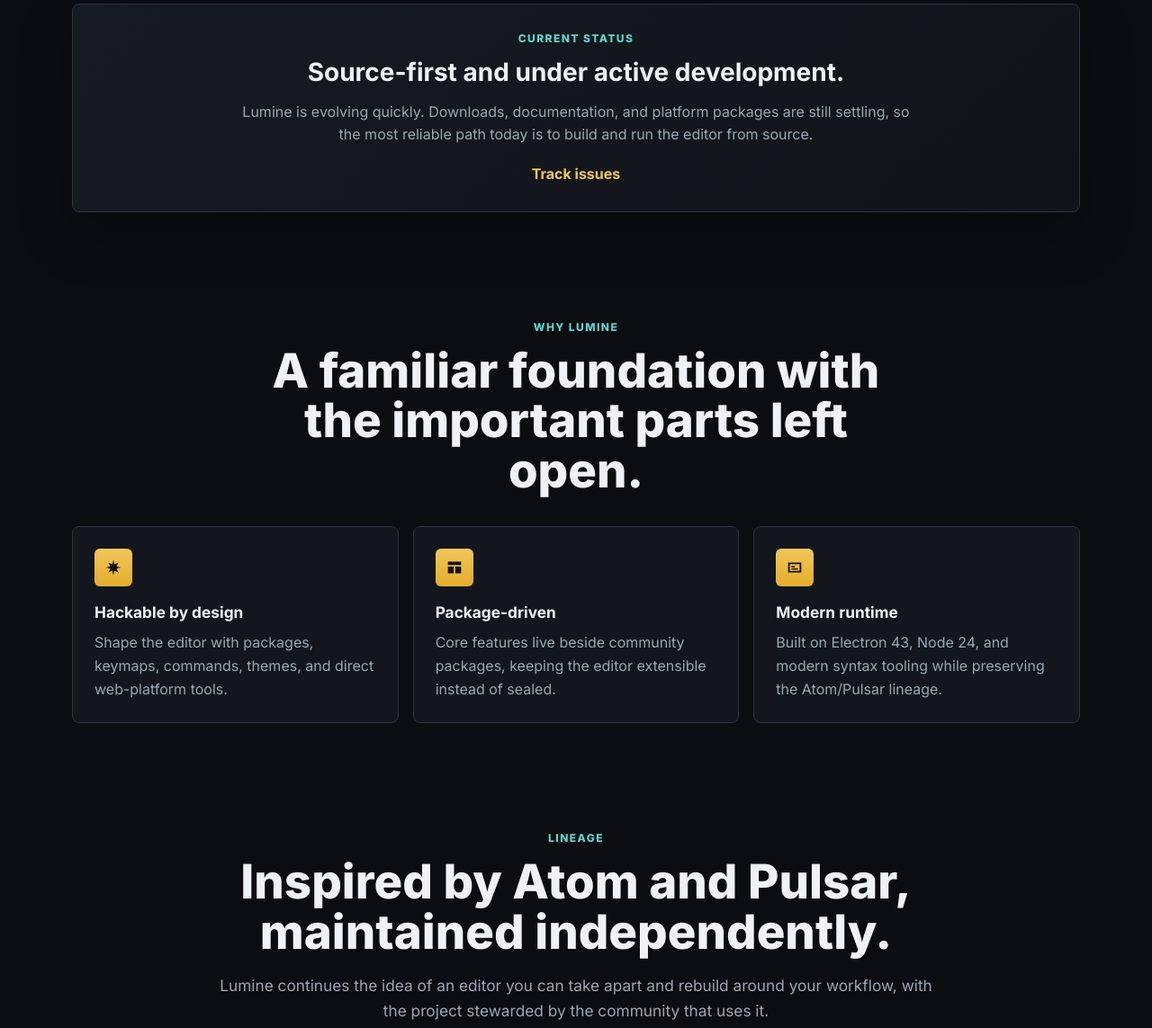
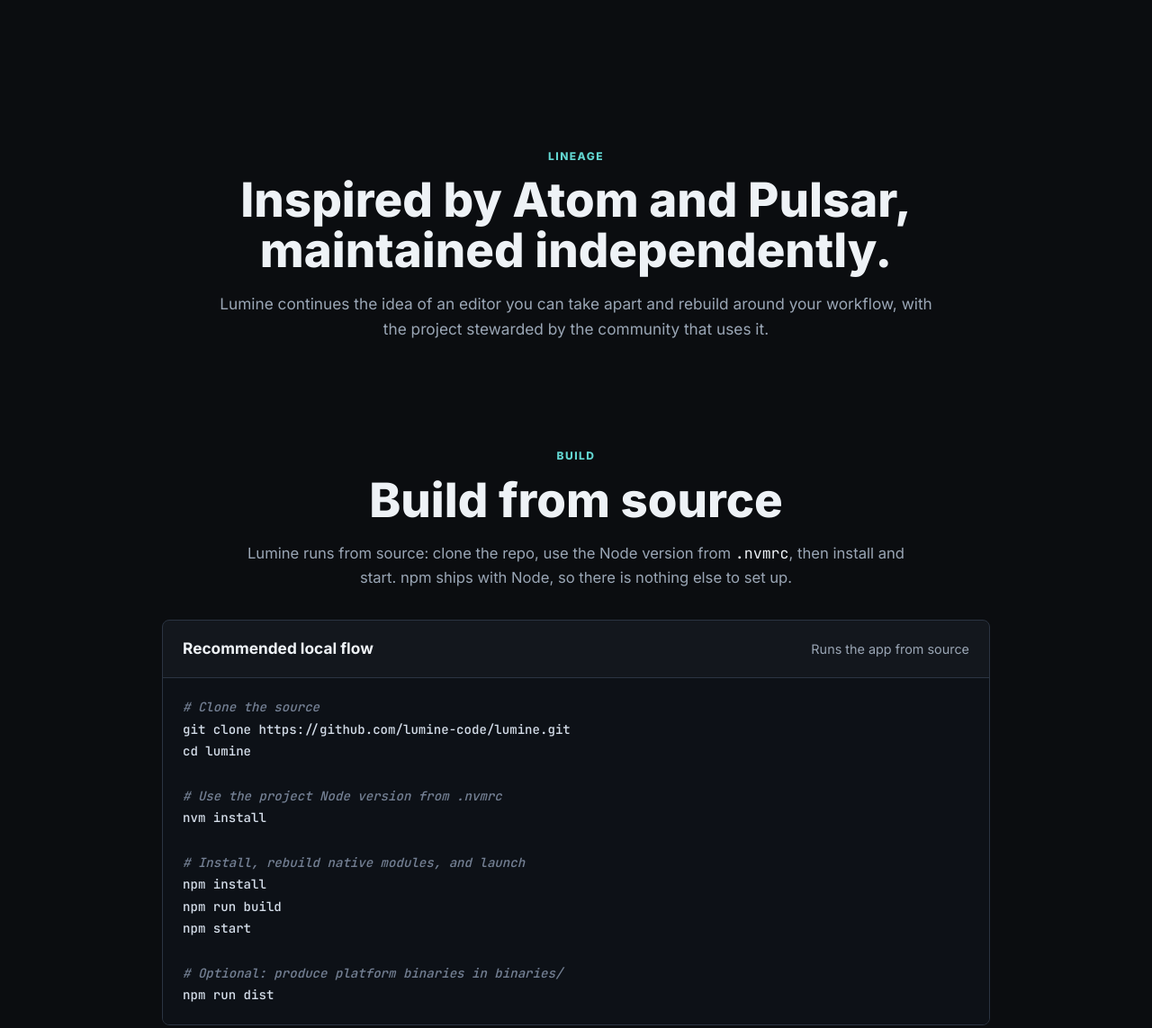
Before and after one commit to lumine-code/lumine-code.github.io, a website: page index.html in a window 1280 px wide. Shown: the part 755-1898 px from the top of the page at 90% size. Drawn offline with Linux system fonts and the light colour scheme.

Commit message:
Simplify landing build steps to npm and drop status/features sections

```diff
--- a/index.html
+++ b/index.html
@@ -24,8 +24,6 @@
       <span>Lumine</span>
     </a>
     <nav class="nav-links" aria-label="Primary navigation">
-      <a href="#status">Status</a>
-      <a href="#features">Features</a>
       <a href="#build">Build</a>
       <a href="docs.html">Docs</a>
       <a href="api/">API</a>
@@ -49,48 +47,6 @@
       </div>
     </section>
 
-    <section id="status" class="status-band" aria-labelledby="status-title">
-      <div class="status-copy">
-        <p class="eyebrow">Current status</p>
-        <h2 id="status-title">Source-first and under active development.</h2>
-      </div>
-      <p>
-        Lumine is evolving quickly. Downloads, documentation, and platform packages are still settling,
-        so the most reliable path today is to build and run the editor from source.
-      </p>
-      <a class="text-link" href="https://github.com/lumine-code/lumine/issues">Track issues</a>
-    </section>
-
-    <section id="features" class="section" aria-labelledby="features-title">
-      <div class="section-heading">
-        <p class="eyebrow">Why Lumine</p>
-        <h2 id="features-title">A familiar foundation with the important parts left open.</h2>
-      </div>
-      <div class="feature-grid">
-        <article class="feature-card">
-          <span class="feature-icon" aria-hidden="true">
-            <svg viewBox="0 0 24 24"><path d="M12 3l1.4 5.1L18 6l-2.1 4.6L21 12l-5.1 1.4L18 18l-4.6-2.1L12 21l-1.4-5.1L6 18l2.1-4.6L3 12l5.1-1.4L6 6l4.6 2.1L12 3z"/></svg>
-          </span>
-          <h3>Hackable by design</h3>
-          <p>Shape the editor with packages, keymaps, commands, themes, and direct web-platform tools.</p>
-        </article>
-        <article class="feature-card">
-          <span class="feature-icon" aria-hidden="true">
-            <svg viewBox="0 0 24 24"><path d="M4 5h16v4H4V5zm0 6h7v8H4v-8zm9 0h7v8h-7v-8z"/></svg>
-          </span>
-          <h3>Package-driven</h3>
-          <p>Core features live beside community packages, keeping the editor extensible instead of sealed.</p>
-        </article>
-        <article class="feature-card">
-          <span class="feature-icon" aria-hidden="true">
-            <svg viewBox="0 0 24 24"><path d="M4 6h16v12H4V6zm2 2v8h12V8H6zm2 2h4v2H8v-2zm0 3h8v1.5H8V13z"/></svg>
-          </span>
-          <h3>Modern runtime</h3>
-          <p>Built on Electron 43, Node 24, and modern syntax tooling while preserving the Atom/Pulsar lineage.</p>
-        </article>
-      </div>
-    </section>
-
     <section class="section heritage" aria-labelledby="heritage-title">
       <div class="section-heading">
         <p class="eyebrow">Lineage</p>
@@ -107,8 +63,9 @@
         <p class="eyebrow">Build</p>
         <h2 id="build-title">Build from source</h2>
         <p>
-          Lumine follows the Pulsar-style source workflow: clone the repo, use the Node version from
-          <code>.nvmrc</code>, let Corepack provide Yarn, then build and start the app.
+          Lumine runs from source: clone the repo, use the Node version from
+          <code>.nvmrc</code>, then install and start. npm ships with Node, so there is
+          nothing else to set up.
         </p>
       </div>
 
@@ -125,32 +82,25 @@ cd lumine
 <span class="tok-comment"># Use the project Node version from .nvmrc</span>
 nvm install
 
-<span class="tok-comment"># Enable Yarn through Corepack once for this Node version</span>
-corepack enable
-
 <span class="tok-comment"># Install, rebuild native modules, and launch</span>
-yarn install
-yarn build
-yarn start
+npm install
+npm run build
+npm start
 
 <span class="tok-comment"># Optional: produce platform binaries in binaries/</span>
-yarn dist</code></pre>
+npm run dist</code></pre>
         </article>
 
         <aside class="build-notes" aria-label="Build notes">
           <div class="note">
-            <h3>Corepack</h3>
-            <p><code>corepack enable</code> is the preferred way to make Yarn available. Run it once per Node version if <code>yarn</code> is not already present.</p>
-          </div>
-          <div class="note">
             <h3>Dev resource path</h3>
             <p>If Lumine is already installed, point the installed app at this source checkout and launch it in dev mode.</p>
             <pre><code><span class="tok-comment"># PowerShell</span>
-$env:ATOM_DEV_RESOURCE_PATH = (Get-Location).Path
+$env:LUMINE_RESOURCE_PATH = (Get-Location).Path
 lumine --dev .
 
 <span class="tok-comment"># macOS/Linux</span>
-ATOM_DEV_RESOURCE_PATH="$PWD" lumine --dev .</code></pre>
+LUMINE_RESOURCE_PATH="$PWD" lumine --dev .</code></pre>
           </div>
         </aside>
       </div>
```
